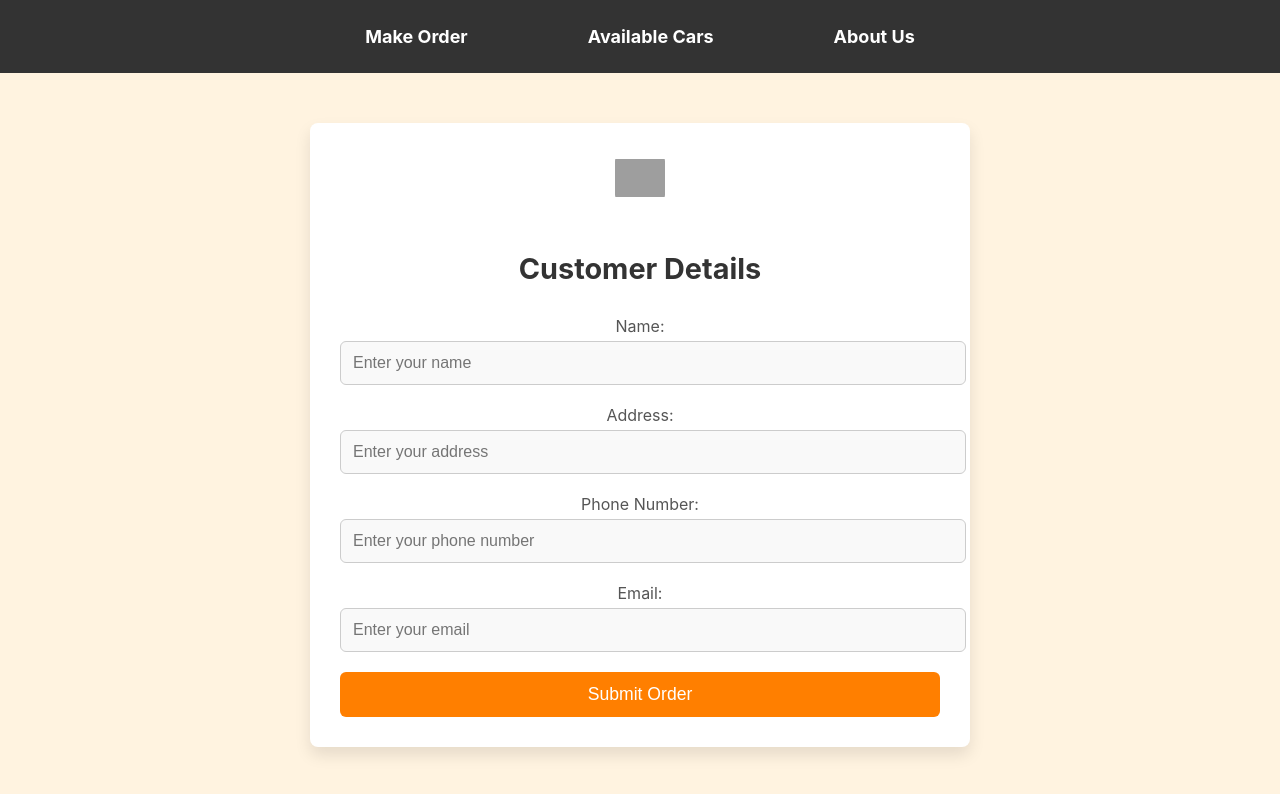
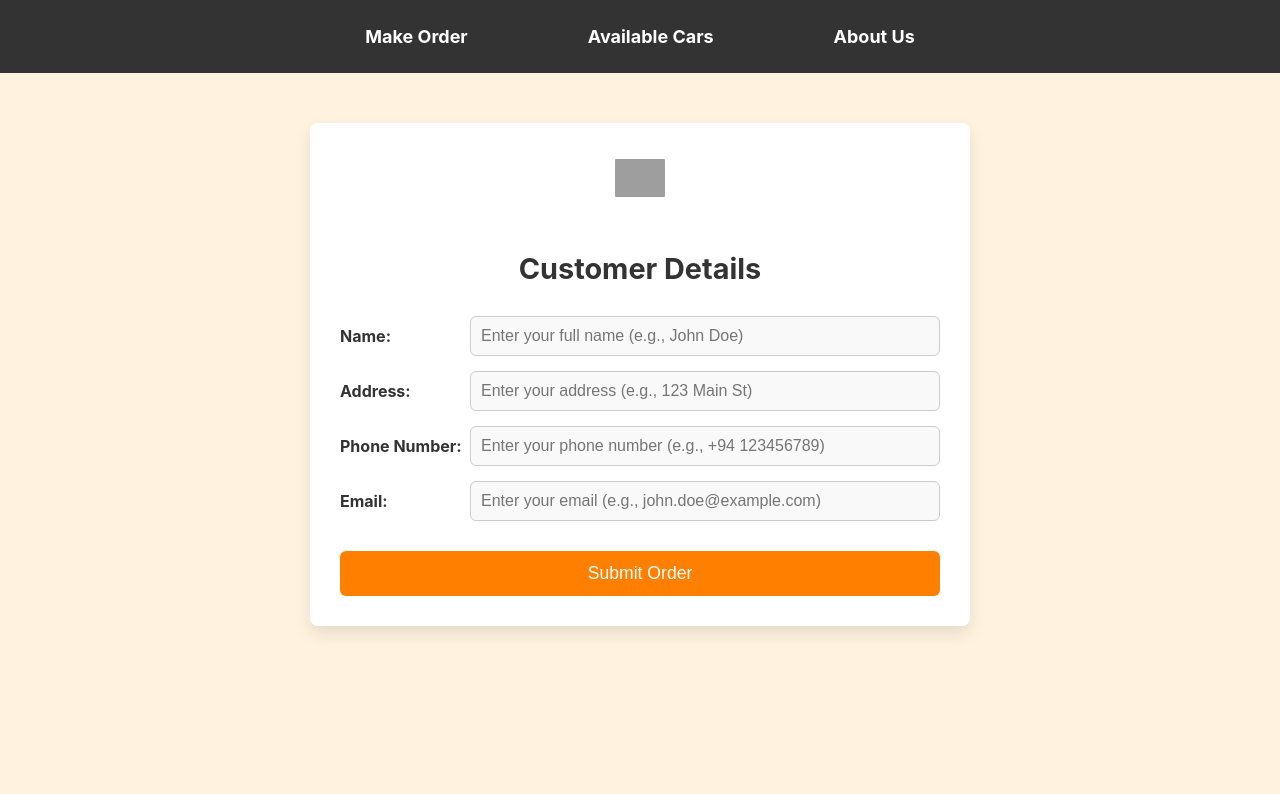
Before and after one commit to Ransima570/CarPortal-React, a React (Create React App) app: page /make-order in a window 1280 px wide. Shown: the top 794 px of the page. Built offline with nearby package versions, Linux system fonts and the light colour scheme; grey boxes are pictures that could not be loaded.

Commit message:
Reducing the space between elements

```diff
--- a/src/pages/MakeOrder.js
+++ b/src/pages/MakeOrder.js
@@ -1,4 +1,4 @@
-import React, { useEffect, useState } from 'react';
+import React, { useCallback, useEffect, useState } from 'react';
 
 const MakeOrder = () => {
   const [customerDetails, setCustomerDetails] = useState({
@@ -8,177 +8,124 @@ const MakeOrder = () => {
     email: '',
   });
 
-  // Set the background color of the page when the component mounts
   useEffect(() => {
-    document.body.style.backgroundColor = '#fff3e0'; // Soft light orange background for professionalism
+    document.body.style.backgroundColor = '#fff3e0'; // Soft light orange background
   }, []);
 
-  const handleInputChange = (e) => {
+  const handleInputChange = useCallback((e) => {
     const { name, value } = e.target;
     setCustomerDetails((prevState) => ({
       ...prevState,
       [name]: value,
     }));
-  };
+  }, []);
 
-  const handleSubmit = (e) => {
+  const handleSubmit = useCallback((e) => {
     e.preventDefault();
     console.log('Customer Details:', customerDetails);
-    alert('Order Submitted Successfully!');
-  };
+    alert(`Order Submitted Successfully!\nThank you, ${customerDetails.name}!`);
+  }, [customerDetails]);
 
-  const containerStyle = {
+  return (
+    <div style={styles.container}>
+      <img
+        src="https://cdn0.iconfinder.com/data/icons/people-lifestyle/100/Taxi-03-512.png"
+        alt="Order Form"
+        style={styles.img}
+      />
+
+      <h2 style={styles.title}>Customer Details</h2>
+
+      <form onSubmit={handleSubmit} style={styles.form}>
+        {[
+          { label: 'Name', id: 'name', type: 'text', placeholder: 'Enter your full name (e.g., John Doe)' },
+          { label: 'Address', id: 'address', type: 'text', placeholder: 'Enter your address (e.g., 123 Main St)' },
+          { label: 'Phone Number', id: 'phone', type: 'tel', placeholder: 'Enter your phone number (e.g., +94 123456789)' },
+          { label: 'Email', id: 'email', type: 'email', placeholder: 'Enter your email (e.g., john.doe@example.com)' }
+        ].map(({ label, id, type, placeholder }) => (
+          <div key={id} style={styles.formGroup}>
+            <label style={styles.label} htmlFor={id}>{label}:</label>
+            <input
+              type={type}
+              id={id}
+              name={id}
+              value={customerDetails[id]}
+              onChange={handleInputChange}
+              style={styles.input}
+              placeholder={placeholder}
+              required
+              aria-label={label}
+            />
+          </div>
+        ))}
+
+        <button type="submit" style={styles.button}>Submit Order</button>
+      </form>
+    </div>
+  );
+};
+
+// Styles
+const styles = {
+  container: {
     maxWidth: '600px',
     margin: '50px auto',
     padding: '30px',
-    backgroundColor: '#ffffff',  // White background for form
+    backgroundColor: '#ffffff',
     borderRadius: '8px',
-    boxShadow: '0 8px 16px rgba(0, 0, 0, 0.1)', // Subtle shadow for emphasis
-  };
-
-  const titleStyle = {
+    boxShadow: '0 8px 16px rgba(0, 0, 0, 0.1)',
+  },
+  title: {
     textAlign: 'center',
-    color: '#333', // Dark color for the title for readability
+    color: '#333',
     marginBottom: '30px',
     fontSize: '1.8rem',
     fontWeight: 'bold',
-  };
-
-  const formStyle = {
+  },
+  form: {
     display: 'flex',
     flexDirection: 'column',
-    gap: '20px',
-  };
-
-  const formGroupStyle = {
+    gap: '15px',
+  },
+  formGroup: {
     display: 'flex',
-    flexDirection: 'column',
-  };
-
-  const labelStyle = {
+    alignItems: 'center', // Ensures label and input align properly
+  },
+  label: {
     fontSize: '1rem',
-    marginBottom: '5px',
-    color: '#555', // Soft grey for labels
-  };
-
-  const inputStyle = {
-    padding: '12px',
+    fontWeight: 'bold', // Make it bold
+    width: '130px', // Aligns to the left and keeps a fixed width
+    textAlign: 'left',
+    color: '#333',
+  },
+  input: {
+    flex: 1,
+    padding: '10px',
     fontSize: '1rem',
     border: '1px solid #ccc',
     borderRadius: '6px',
-    backgroundColor: '#f9f9f9', // Subtle background for input fields
+    backgroundColor: '#f9f9f9',
     width: '100%',
-  };
-
-  const buttonStyle = {
+  },
+  button: {
     padding: '12px 25px',
     fontSize: '1.1rem',
     color: '#fff',
-    backgroundColor: '#ff7f00',  // Orange color for the button
+    backgroundColor: '#ff7f00',
     border: 'none',
     borderRadius: '6px',
     cursor: 'pointer',
     transition: 'background-color 0.3s ease',
     width: '100%',
-  };
-
-  const buttonHoverStyle = {
-    backgroundColor: '#e76f00', // Darker shade of orange on hover
-  };
-
-  const buttonActiveStyle = {
-    backgroundColor: '#d65e00', // Even darker shade when clicked
-  };
-
-  // Image Styles (Icon Size)
-  const imgStyle = {
+    marginTop: '15px',
+  },
+  img: {
     width: '50px',
     height: '50px',
     objectFit: 'contain',
     borderRadius: '8px',
     marginBottom: '20px',
-  };
-
-  return (
-    <div style={containerStyle}>
-      <img
-        src="https://cdn0.iconfinder.com/data/icons/people-lifestyle/100/Taxi-03-512.png"
-        alt="Order Form"
-        style={imgStyle}
-      />
-
-      <h2 style={titleStyle}>Customer Details</h2>
-
-      <form onSubmit={handleSubmit} style={formStyle}>
-        <div style={formGroupStyle}>
-          <label style={labelStyle} htmlFor="name">Name:</label>
-          <input
-            type="text"
-            id="name"
-            name="name"
-            value={customerDetails.name}
-            onChange={handleInputChange}
-            style={inputStyle}
-            placeholder="Enter your name"
-            required
-          />
-        </div>
-
-        <div style={formGroupStyle}>
-          <label style={labelStyle} htmlFor="address">Address:</label>
-          <input
-            type="text"
-            id="address"
-            name="address"
-            value={customerDetails.address}
-            onChange={handleInputChange}
-            style={inputStyle}
-            placeholder="Enter your address"
-            required
-          />
-        </div>
-
-        <div style={formGroupStyle}>
-          <label style={labelStyle} htmlFor="phone">Phone Number:</label>
-          <input
-            type="text"
-            id="phone"
-            name="phone"
-            value={customerDetails.phone}
-            onChange={handleInputChange}
-            style={inputStyle}
-            placeholder="Enter your phone number"
-            required
-          />
-        </div>
-
-        <div style={formGroupStyle}>
-          <label style={labelStyle} htmlFor="email">Email:</label>
-          <input
-            type="email"
-            id="email"
-            name="email"
-            value={customerDetails.email}
-            onChange={handleInputChange}
-            style={inputStyle}
-            placeholder="Enter your email"
-            required
-          />
-        </div>
-
-        <button
-          type="submit"
-          style={buttonStyle}
-          onMouseOver={(e) => (e.target.style.backgroundColor = buttonHoverStyle.backgroundColor)}
-          onMouseOut={(e) => (e.target.style.backgroundColor = buttonStyle.backgroundColor)}
-          onMouseDown={(e) => (e.target.style.backgroundColor = buttonActiveStyle.backgroundColor)}
-          onMouseUp={(e) => (e.target.style.backgroundColor = buttonHoverStyle.backgroundColor)}
-        >
-          Submit Order
-        </button>
-      </form>
-    </div>
-  );
+  }
 };
 
 export default MakeOrder;
```
